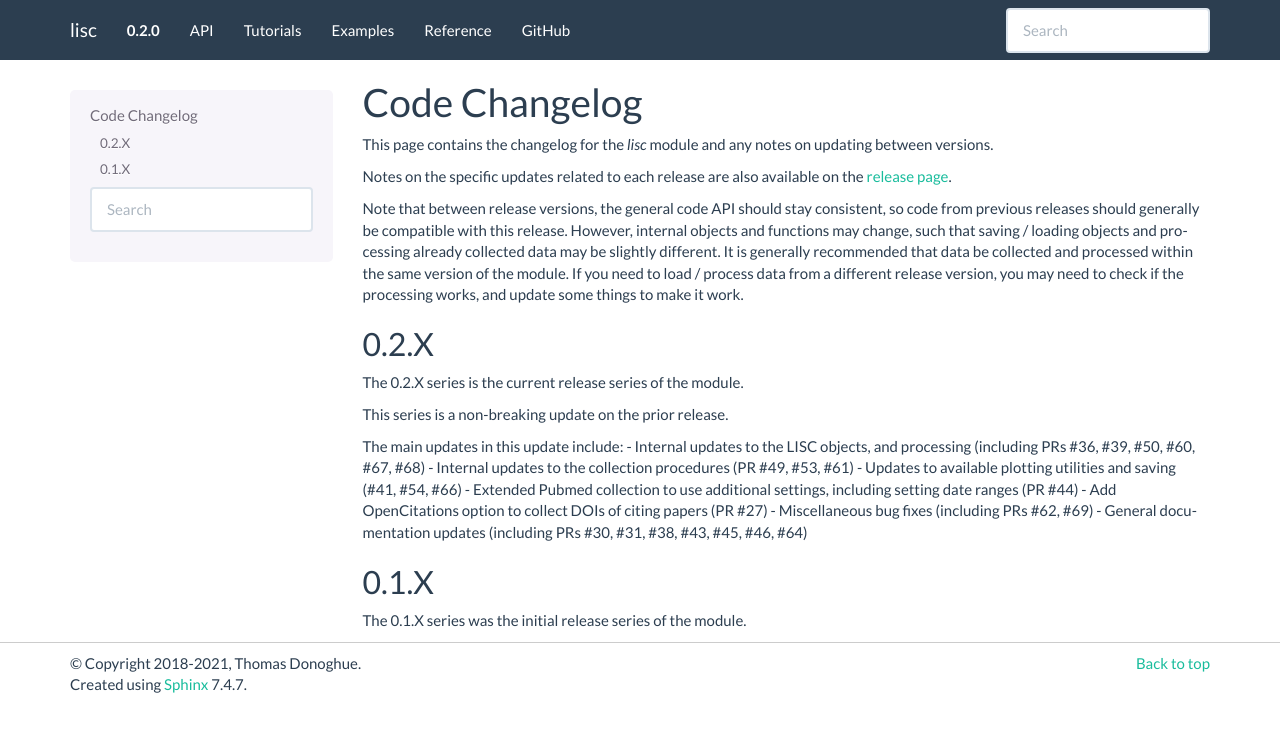
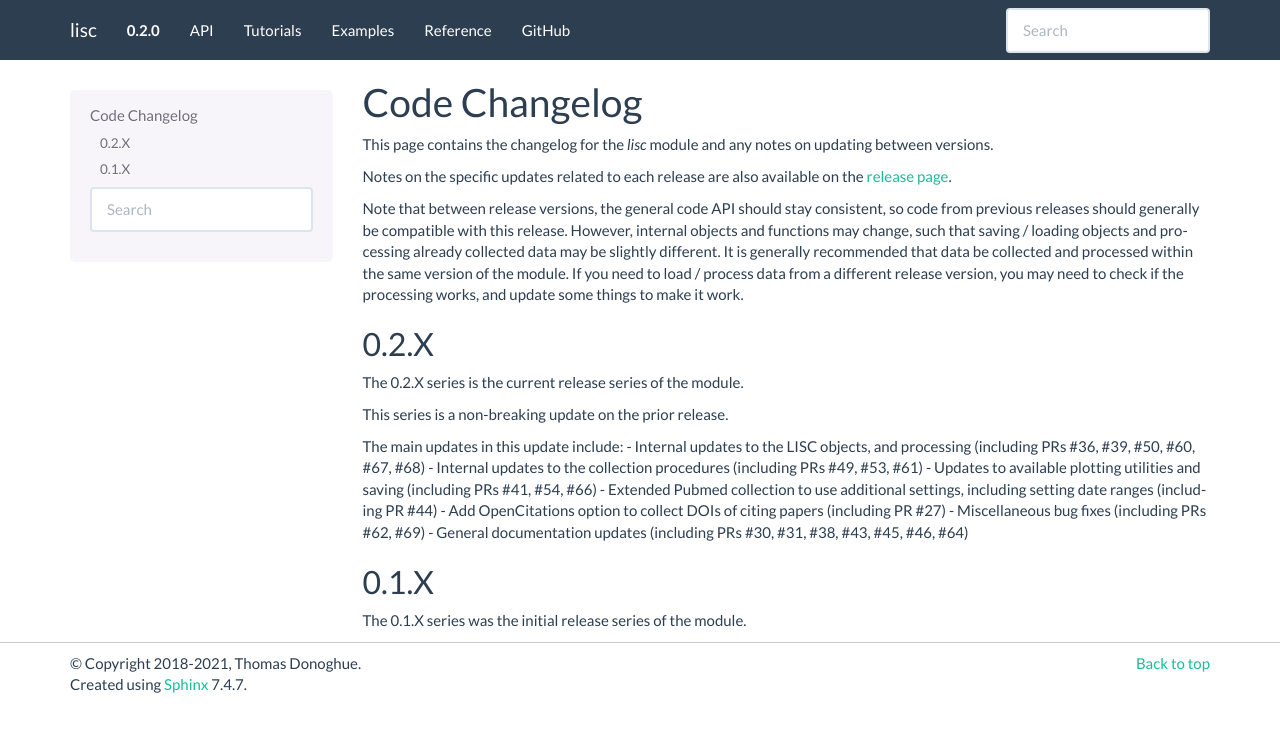
Before and after one commit to lisc-tools/lisc, a Sphinx documentation site: the page built from doc/changelog.rst, in a window 1280 px wide. Shown: the top 732 px of the page. Built offline with Sphinx 7.4.7, drawn with Linux system fonts in a browser that asks for light colours; pages that are not in the unit, such as notebooks, are missing from menus.

```diff
--- a/doc/changelog.rst
+++ b/doc/changelog.rst
@@ -17,10 +17,10 @@ This series is a non-breaking update on the prior release.
 
 The main updates in this update include:
 - Internal updates to the LISC objects, and processing (including PRs #36, #39, #50, #60,  #67, #68)
-- Internal updates to the collection procedures (PR #49, #53, #61)
-- Updates to available plotting utilities and saving (#41, #54, #66)
-- Extended Pubmed collection to use additional settings, including setting date ranges (PR #44)
-- Add OpenCitations option to collect DOIs of citing papers (PR #27)
+- Internal updates to the collection procedures (including PRs  #49, #53, #61)
+- Updates to available plotting utilities and saving (including PRs #41, #54, #66)
+- Extended Pubmed collection to use additional settings, including setting date ranges (including PR #44)
+- Add OpenCitations option to collect DOIs of citing papers (including PR #27)
 - Miscellaneous bug fixes (including PRs #62, #69)
 - General documentation updates (including PRs #30, #31, #38, #43, #45, #46, #64)
 
```
Also changed, not shown: README.rst (+11 -4 lines).
